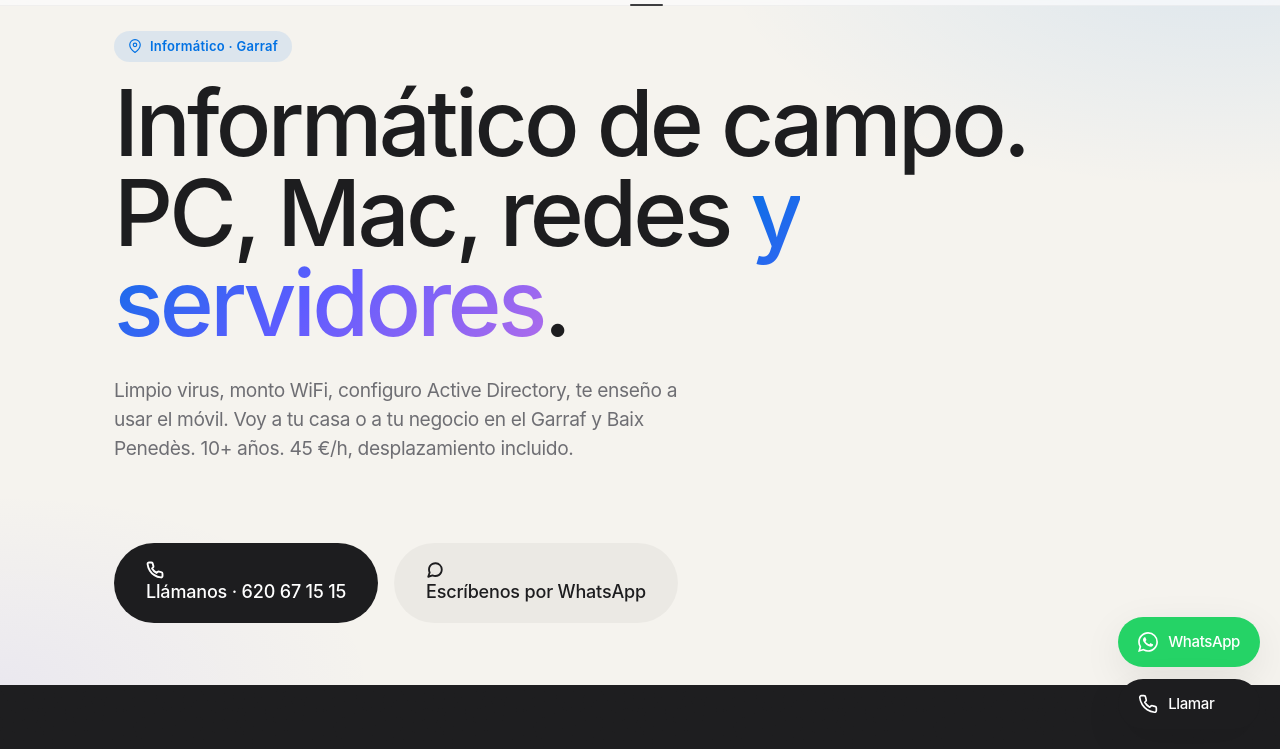
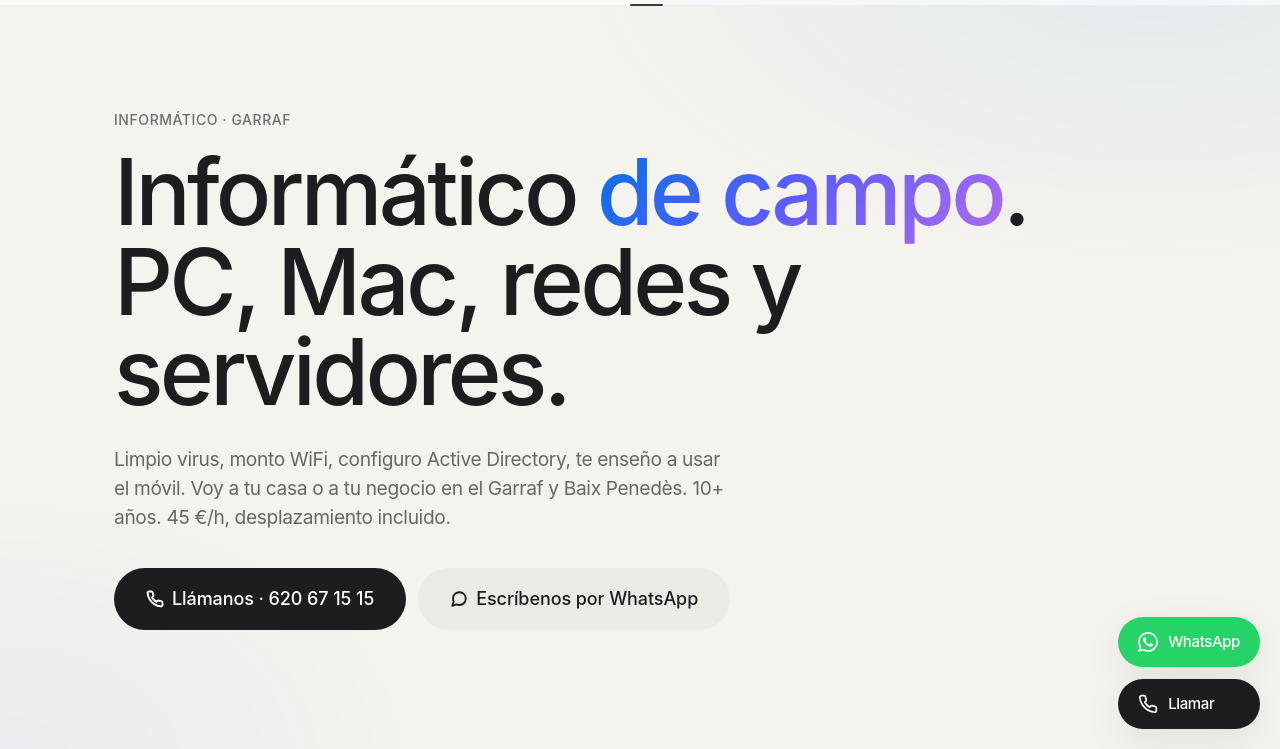
Before and after one commit to RobertoCarrera/pcgo, an Astro site: page / in a window 1280 px wide. Shown: the part 51-800 px from the top of the page. Built offline with nearby package versions, Linux system fonts and the light colour scheme; Astro itself is replaced by a stand-in of ours; a web font is replaced by a local one.

Commit message:
v13: unify hero style across pages + simplify CTA + fix gradient key word
- Home hero: use .hero--gradient + .hero--feature — same warm-ivory
  background and left-aligned structure as inner pages. Replace pill
  eyebrow with map-pin icon by clean uppercase .eyebrow text matching
  the rest of the site.

- Home title: gradient now on "de campo" (the brand-distinguishing
  word), not on the conjunction "y servidores". Cleaner wrap, single
  line of gradient text.

- CTAs: stripped ALL motion. No transform on hover/active, no
  box-shadow, no background shift on hover for .btn--primary. Pill
  shape + cursor is the only feedback. Buttons no longer rated -5.

- Removed .hero--pro, replaced by .hero--feature modifier (just
  bigger padding + display-1 size for the home; same background as
  inner heros).

- Inner heros: re-apply text-gradient-blue on the key word in each
  (had been dropped at some point).

- BaseLayout: removed dead magnetic JS effect.

```diff
--- a/public/global.css
+++ b/public/global.css
@@ -318,31 +318,36 @@ h1, h2, h3, h4, h5 {
   letter-spacing: -0.012em; text-align: center; padding: 24px;
 }
 
-/* ---------- Buttons — Apple pill style ---------- */
+/* ---------- Buttons — minimal, no animations, no decorations ----------
+   v13: stripped all motion. No transform on hover/active, no box-shadow,
+   no background change on hover. Just a clean pill that the user can
+   identify as clickable via the cursor. Apple-style: the button is the
+   button. */
 .btn {
   display: inline-flex; align-items: center; gap: 8px;
-  padding: 14px 26px;
+  padding: 14px 22px;
   border-radius: var(--r-pill);
-  font-size: 17px; font-weight: 500;
-  letter-spacing: -0.010em;
-  transition: transform var(--dur-fast) var(--ease),
-              background var(--dur-fast) var(--ease),
-              box-shadow var(--dur-fast) var(--ease);
+  font-family: var(--ff-sans);
+  font-size: 15px; font-weight: 500;
+  letter-spacing: -0.005em;
+  color: var(--c-text);
+  text-decoration: none;
   white-space: nowrap;
   cursor: pointer;
+  -webkit-tap-highlight-color: transparent;
+  border: 0;
 }
-.btn:hover { transform: translateY(-1px); }
-.btn:active { transform: translateY(0); }
 
-.btn--primary { background: var(--c-text); color: #fff; }
-.btn--primary:hover { background: #000; box-shadow: 0 8px 24px rgba(0, 0, 0, 0.25); }
-.btn--primary:active { background: #000; transform: translateY(0); }
+.btn--primary { background: #1d1d1f; color: #fff; }
+.btn--primary:hover,
+.btn--primary:active,
+.btn--primary:focus-visible { background: #1d1d1f; color: #fff; }
 
 .btn--dark { background: var(--c-text); color: var(--c-text-inv); }
 .btn--dark:hover { background: #000; }
 
 .btn--ghost { background: rgba(0, 0, 0, 0.04); color: var(--c-text); }
-.btn--ghost:hover { background: rgba(0, 0, 0, 0.08); }
+.btn--ghost:hover { background: rgba(0, 0, 0, 0.07); }
 
 .btn--outline { background: transparent; color: var(--c-accent); border: 1.5px solid var(--c-accent); }
 .btn--outline:hover { background: var(--c-accent-soft); }
@@ -997,28 +1002,17 @@ h1, h2, h3, h4, h5 {
   .stat-row__item:last-child { border-bottom: 0; }
 }
 
-/* ---------- Hero (apple.com style) — editorial Satoshi override ---------- */
-.hero--pro {
-  position: relative;
-  min-height: 92vh;
-  display: flex;
-  align-items: center;
-  padding-top: 80px;
-  padding-bottom: 60px;
-  overflow: hidden;
-  background: var(--c-bg-ivory);
+/* ---------- Hero — feature modifier (used on home only) ----------
+   Same warm-ivory gradient background as .hero--gradient, but with a bit
+   more breathing room and a bigger display-1 title. Keeps the visual
+   language of the rest of the site intact (left-aligned, eyebrow, gradient
+   text on the key word). */
+.hero--feature {
+  padding-top: calc(56px + clamp(64px, 8vw, 120px));
+  padding-bottom: clamp(80px, 10vw, 140px);
 }
-.hero--pro::before {
-  content: ""; position: absolute; inset: 0;
-  background:
-    radial-gradient(ellipse 60% 50% at 95% 0%, rgba(0, 113, 227, 0.10), transparent 65%),
-    radial-gradient(ellipse 45% 40% at 0% 100%, rgba(94, 92, 255, 0.07), transparent 65%);
-  z-index: 0;
-  pointer-events: none;
-}
-.hero--pro > * { position: relative; z-index: 1; }
-.hero--pro .hero__title { margin-bottom: 28px; max-width: 1050px; }
-.hero--pro .hero__sub { font-size: clamp(1.05rem, 1.5vw, 1.28rem); line-height: 1.5; max-width: 600px; margin-bottom: 40px; }
+.hero--feature .hero__title { margin-bottom: 28px; max-width: 1050px; }
+.hero--feature .hero__sub   { font-size: clamp(1.05rem, 1.5vw, 1.28rem); line-height: 1.5; max-width: 620px; }
 
 /* ---------- Cinematic product/feature visual block ---------- */
 .product-visual {
--- a/src/layouts/BaseLayout.astro
+++ b/src/layouts/BaseLayout.astro
@@ -294,21 +294,10 @@ const allJsonLd = [
         document.querySelectorAll('[data-count]').forEach((el) => co.observe(el));
       }
 
-      // === Magnetic effect on .magnetic elements ===
-      if (window.matchMedia('(pointer: fine)').matches) {
-        document.querySelectorAll<HTMLElement>('.magnetic').forEach((el) => {
-          const strength = 0.25;
-          el.addEventListener('mousemove', (ev) => {
-            const r = el.getBoundingClientRect();
-            const x = (ev.clientX - r.left - r.width / 2) * strength;
-            const y = (ev.clientY - r.top - r.height / 2) * strength;
-            el.style.transform = `translate(${x}px, ${y}px)`;
-          });
-          el.addEventListener('mouseleave', () => {
-            el.style.transform = '';
-          });
-        });
-      }
+      // === Magnetic effect removed: it was too "trendy" / decorative for a
+      //     field-tech site. The .magnetic class is no longer applied to
+      //     any element, but the class hook stays in CSS in case it's
+      //     wanted back later.
     </script>
   </body>
 </html>
--- a/src/pages/blog/index.astro
+++ b/src/pages/blog/index.astro
@@ -30,7 +30,7 @@ const blogSchema = {
   <main id="main">
     <Hero
       eyebrow="Blog PCGO"
-      title={`Lo que aprendo<br>arreglando PC y redes.`}
+      title={`Lo que aprendo<br><span class="text-gradient-blue">arreglando PC y redes</span>.`}
       lead="Notas, guías y cosas que aprendo cada semana en el Garraf. Sin tecnicismos: para que tu PC, Mac o red WiFi funcione mejor."
     />
 
--- a/src/pages/index.astro
+++ b/src/pages/index.astro
@@ -48,25 +48,23 @@ const serviceDescs: Record<string, string> = {
 <BaseLayout seo={seo} jsonLd={[faqSchema, breadcrumbs]}>
   <main id="main">
 
-    <!-- ===================== SCENE 1: HERO (pro) ===================== -->
-    <section class="hero hero--pro" aria-labelledby="heroTitle">
+    <!-- ===================== SCENE 1: HERO (editorial) ===================== -->
+    <section class="hero hero--gradient hero--feature" aria-labelledby="heroTitle">
       <div class="container hero__inner">
-        <div class="pill-badge reveal" data-delay="0">
-          <Icon name="map-pin" size={14} strokeWidth={2} /> Informático · Garraf
-        </div>
+        <span class="eyebrow hero__eyebrow reveal" data-delay="0">Informático · Garraf</span>
         <h1 id="heroTitle" class="display-1 hero__title reveal" data-delay="1">
-          Informático de campo.<br>
-          PC, Mac, redes <span class="text-gradient-blue">y servidores</span>.
+          Informático <span class="text-gradient-blue">de campo</span>.<br>
+          PC, Mac, redes y servidores.
         </h1>
-        <p class="lead-soft hero__sub reveal" data-delay="2">
+        <p class="hero__sub reveal" data-delay="2">
           Limpio virus, monto WiFi, configuro Active Directory, te enseño a usar el móvil. Voy a tu casa o a tu negocio en el Garraf y Baix Penedès. 10+ años. 45 €/h, desplazamiento incluido.
         </p>
-        <div class="hero__cta reveal" data-delay="3" style="margin-top:40px;gap:16px;">
-          <a class="btn btn--primary btn--lg magnetic" href={`tel:${site.phone.tel}`}>
+        <div class="hero__cta reveal" data-delay="3">
+          <a class="btn btn--primary btn--lg" href={`tel:${site.phone.tel}`}>
             <Icon name="phone" size={18} strokeWidth={2.5} />
             Llámanos · {site.phone.display}
           </a>
-          <a class="btn btn--ghost btn--lg magnetic" href={site.whatsapp} target="_blank" rel="noopener">
+          <a class="btn btn--ghost btn--lg" href={site.whatsapp} target="_blank" rel="noopener">
             <Icon name="chat" size={18} strokeWidth={2.5} />
             Escríbenos por WhatsApp
           </a>
--- a/src/pages/quienes-somos.astro
+++ b/src/pages/quienes-somos.astro
@@ -56,7 +56,7 @@ const breadcrumbs = {
   <main id="main">
     <Hero
       eyebrow="Quién soy"
-      title={`Soy Alberto.<br>Informático en el Garraf,<br>10 años arreglando PC y redes.`}
+      title={`Soy Alberto.<br><span class="text-gradient-blue">Informático</span> en el Garraf,<br>10 años arreglando PC y redes.`}
       lead="Empecé arreglando PC en una tienda de Sitges. Ahora voy a casas y oficinas del Garraf a arreglar lo que se rompe: PC, Mac, redes WiFi, servidores, Active Directory. Sin tienda, sin intermediarios, sin sorpresas en la factura."
     />
 
--- a/src/pages/tarifas.astro
+++ b/src/pages/tarifas.astro
@@ -58,7 +58,7 @@ const breadcrumbs = {
   <main id="main">
     <Hero
       eyebrow="Tarifas 2026"
-      title="Precios cerrados.<br>Sin sorpresas."
+      title={`Precios cerrados.<br><span class="text-gradient-blue">Sin sorpresas</span>.`}
       lead="Particulares, empresas, packs por horas, taller con recogida y soporte remoto. La tarifa que toca, con el desplazamiento incluido en todo el Garraf."
       gradient={true}
     />
--- a/src/styles/global.css
+++ b/src/styles/global.css
@@ -318,31 +318,36 @@ h1, h2, h3, h4, h5 {
   letter-spacing: -0.012em; text-align: center; padding: 24px;
 }
 
-/* ---------- Buttons — Apple pill style ---------- */
+/* ---------- Buttons — minimal, no animations, no decorations ----------
+   v13: stripped all motion. No transform on hover/active, no box-shadow,
+   no background change on hover. Just a clean pill that the user can
+   identify as clickable via the cursor. Apple-style: the button is the
+   button. */
 .btn {
   display: inline-flex; align-items: center; gap: 8px;
-  padding: 14px 26px;
+  padding: 14px 22px;
   border-radius: var(--r-pill);
-  font-size: 17px; font-weight: 500;
-  letter-spacing: -0.010em;
-  transition: transform var(--dur-fast) var(--ease),
-              background var(--dur-fast) var(--ease),
-              box-shadow var(--dur-fast) var(--ease);
+  font-family: var(--ff-sans);
+  font-size: 15px; font-weight: 500;
+  letter-spacing: -0.005em;
+  color: var(--c-text);
+  text-decoration: none;
   white-space: nowrap;
   cursor: pointer;
+  -webkit-tap-highlight-color: transparent;
+  border: 0;
 }
-.btn:hover { transform: translateY(-1px); }
-.btn:active { transform: translateY(0); }
 
-.btn--primary { background: var(--c-text); color: #fff; }
-.btn--primary:hover { background: #000; box-shadow: 0 8px 24px rgba(0, 0, 0, 0.25); }
-.btn--primary:active { background: #000; transform: translateY(0); }
+.btn--primary { background: #1d1d1f; color: #fff; }
+.btn--primary:hover,
+.btn--primary:active,
+.btn--primary:focus-visible { background: #1d1d1f; color: #fff; }
 
 .btn--dark { background: var(--c-text); color: var(--c-text-inv); }
 .btn--dark:hover { background: #000; }
 
 .btn--ghost { background: rgba(0, 0, 0, 0.04); color: var(--c-text); }
-.btn--ghost:hover { background: rgba(0, 0, 0, 0.08); }
+.btn--ghost:hover { background: rgba(0, 0, 0, 0.07); }
 
 .btn--outline { background: transparent; color: var(--c-accent); border: 1.5px solid var(--c-accent); }
 .btn--outline:hover { background: var(--c-accent-soft); }
@@ -997,28 +1002,17 @@ h1, h2, h3, h4, h5 {
   .stat-row__item:last-child { border-bottom: 0; }
 }
 
-/* ---------- Hero (apple.com style) — editorial Satoshi override ---------- */
-.hero--pro {
-  position: relative;
-  min-height: 92vh;
-  display: flex;
-  align-items: center;
-  padding-top: 80px;
-  padding-bottom: 60px;
-  overflow: hidden;
-  background: var(--c-bg-ivory);
+/* ---------- Hero — feature modifier (used on home only) ----------
+   Same warm-ivory gradient background as .hero--gradient, but with a bit
+   more breathing room and a bigger display-1 title. Keeps the visual
+   language of the rest of the site intact (left-aligned, eyebrow, gradient
+   text on the key word). */
+.hero--feature {
+  padding-top: calc(56px + clamp(64px, 8vw, 120px));
+  padding-bottom: clamp(80px, 10vw, 140px);
 }
-.hero--pro::before {
-  content: ""; position: absolute; inset: 0;
-  background:
-    radial-gradient(ellipse 60% 50% at 95% 0%, rgba(0, 113, 227, 0.10), transparent 65%),
-    radial-gradient(ellipse 45% 40% at 0% 100%, rgba(94, 92, 255, 0.07), transparent 65%);
-  z-index: 0;
-  pointer-events: none;
-}
-.hero--pro > * { position: relative; z-index: 1; }
-.hero--pro .hero__title { margin-bottom: 28px; max-width: 1050px; }
-.hero--pro .hero__sub { font-size: clamp(1.05rem, 1.5vw, 1.28rem); line-height: 1.5; max-width: 600px; margin-bottom: 40px; }
+.hero--feature .hero__title { margin-bottom: 28px; max-width: 1050px; }
+.hero--feature .hero__sub   { font-size: clamp(1.05rem, 1.5vw, 1.28rem); line-height: 1.5; max-width: 620px; }
 
 /* ---------- Cinematic product/feature visual block ---------- */
 .product-visual {
```
Also changed, not shown: previews-v13/v13-blog-hero.png (added), previews-v13/v13-home-full.png (added), previews-v13/v13-home-hero.png (added), previews-v13/v13-quienes-hero.png (added), previews-v13/v13-tarifas-hero.png (added), 1 other file.
